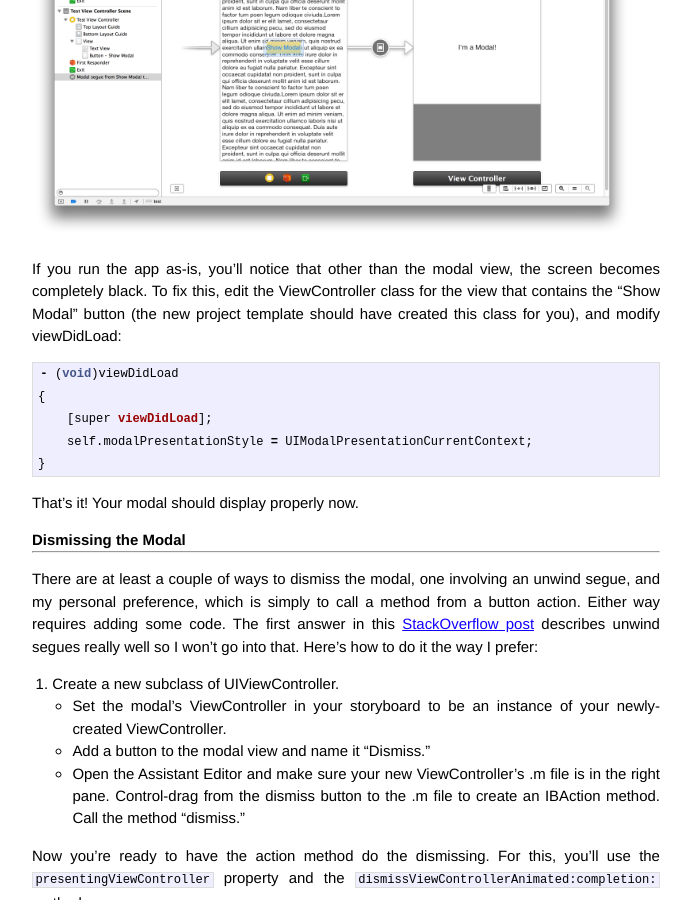
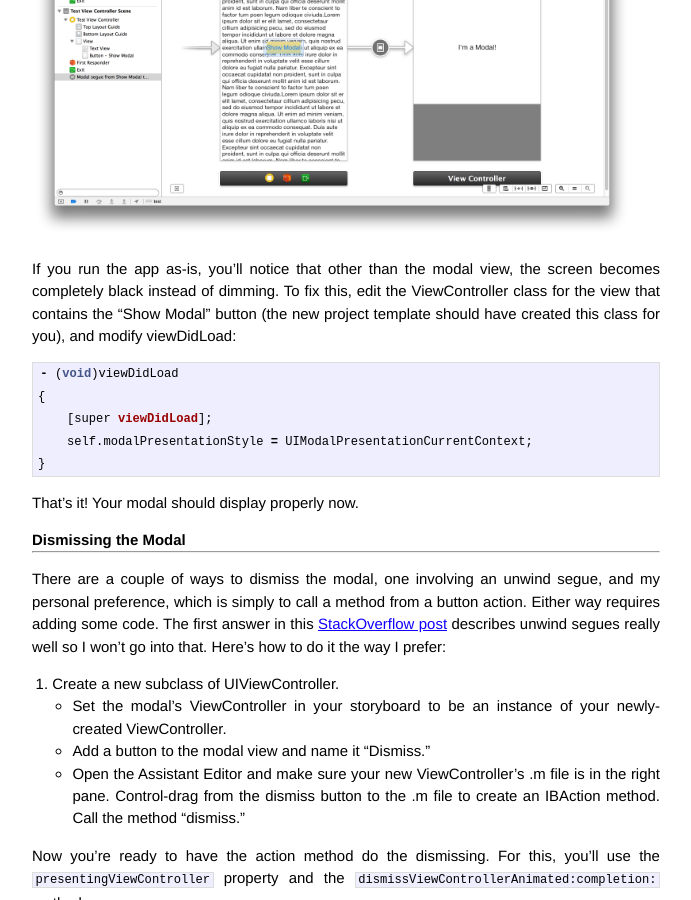
Before and after one commit to etipton/etipton.github.io, a Jekyll site: the page built from _posts/2014-02-28-ios-modals.markdown, in a window 1280 px wide and 900 px high, scrolled down 1083 px. Shown: the whole window, without its empty margins (294-985 px from the left). Built offline with Jekyll 4.4.1, drawn with Linux system fonts in a browser that asks for light colours; nearby versions of some CDN libraries; Markdown is read by kramdown in place of the engine named in the settings.

Commit message:
slight tweaks

```diff
--- a/_posts/2014-02-28-ios-modals.markdown
+++ b/_posts/2014-02-28-ios-modals.markdown
@@ -41,9 +41,9 @@ At this point your storyboard should look like this:
 
 <img src="/images/modal-storyboard.png" width=600 />
 
-If you run the app as-is, you'll notice that other than the modal view, the screen becomes completely black. To fix
-this, edit the ViewController class for the view that contains the "Show Modal" button (the new project template should
-have created this class for you), and modify viewDidLoad:
+If you run the app as-is, you'll notice that other than the modal view, the screen becomes completely black instead of
+dimming. To fix this, edit the ViewController class for the view that contains the "Show Modal" button (the new project
+template should have created this class for you), and modify viewDidLoad:
 
 {% highlight obj-c %}
 - (void)viewDidLoad
@@ -58,8 +58,8 @@ That's it! Your modal should display properly now.
 ### <a name="dismissing-the-modal"></a>Dismissing the Modal
 ------------
 
-There are at least a couple of ways to dismiss the modal, one involving an unwind segue, and my personal preference,
-which is simply to call a method from a button action. Either way requires adding some code. The first answer in this
+There are a couple of ways to dismiss the modal, one involving an unwind segue, and my personal preference, which is
+simply to call a method from a button action. Either way requires adding some code. The first answer in this
 [StackOverflow post](http://stackoverflow.com/questions/12561735/what-are-unwind-segues-for-and-how-to-use-them)
 describes unwind segues really well so I won't go into that. Here's how to do it the way I prefer:
 
```
